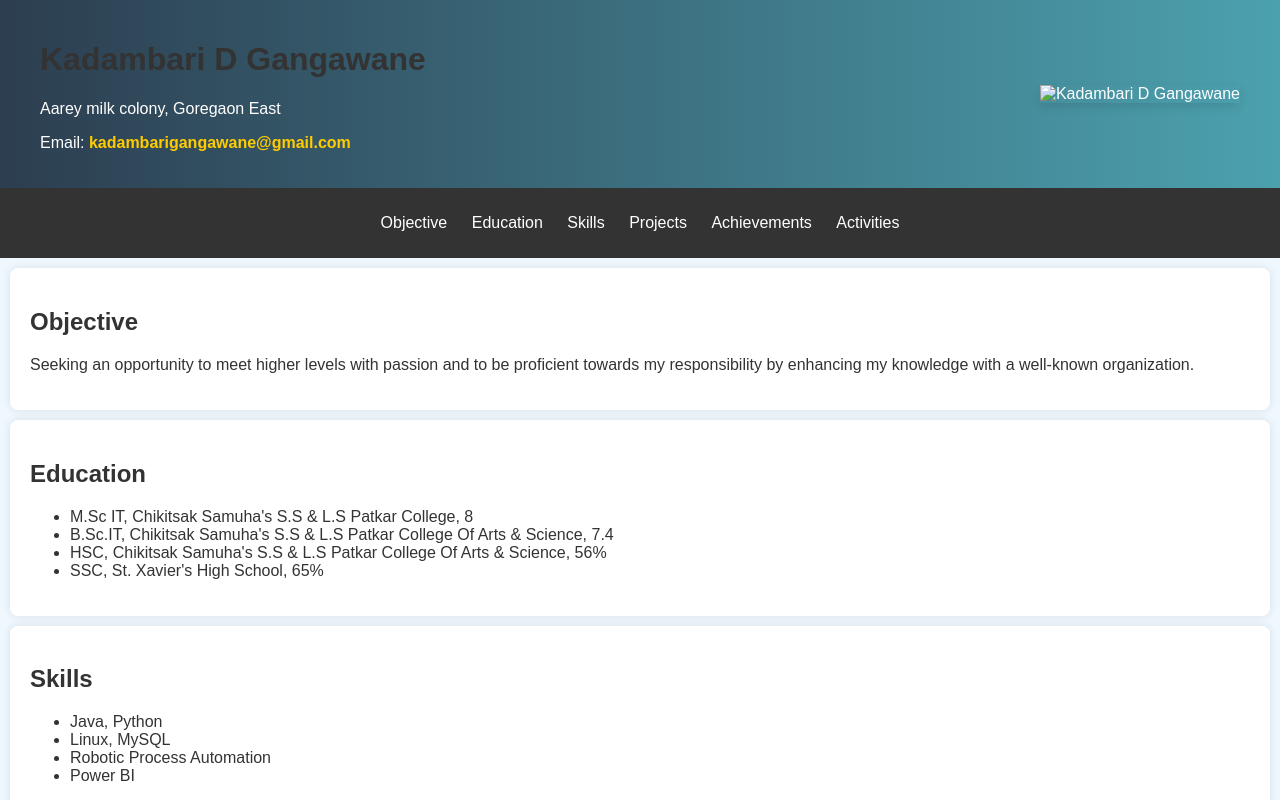
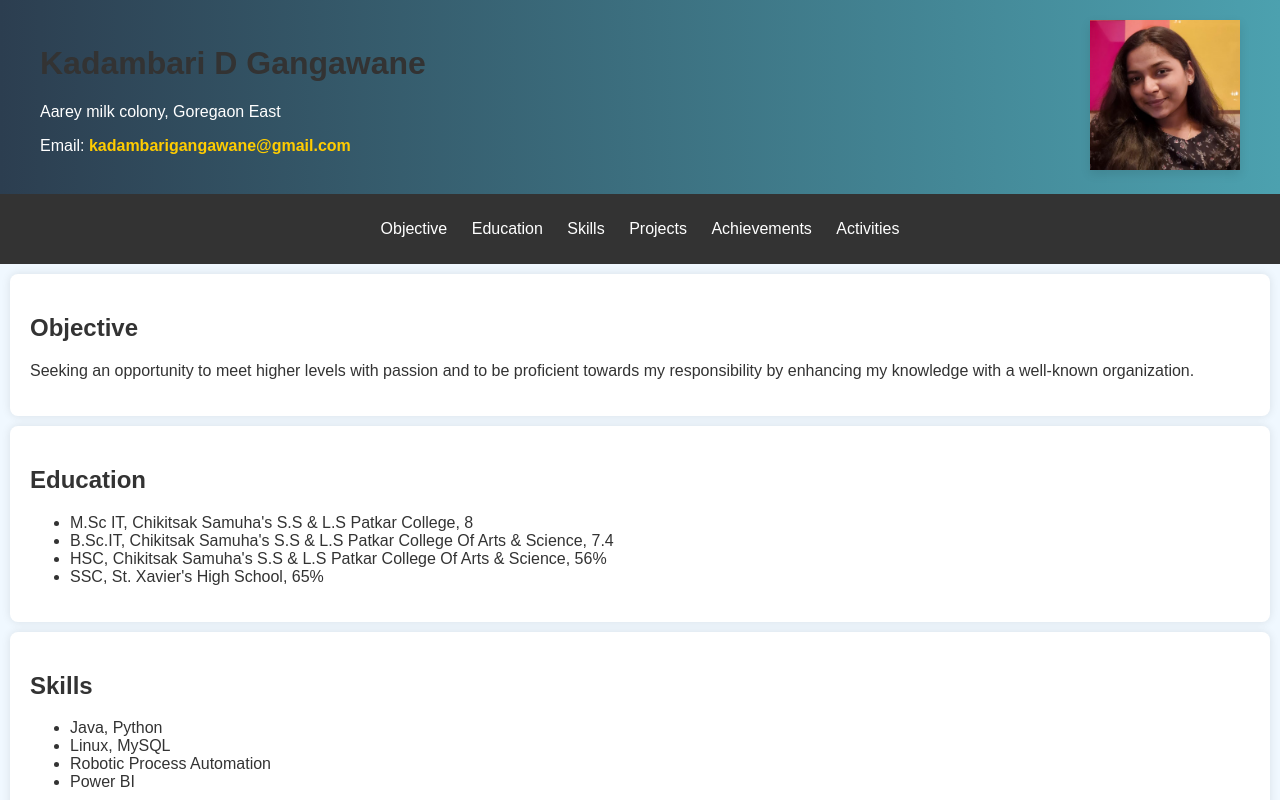
Before and after one commit to kadambari471/Portfolio, a plain HTML site: page index.html in a window 1280 px wide. Shown: the top 800 px of the page. Drawn offline with Linux system fonts and the light colour scheme; a script that the page names is missing.

Commit message:
index.html

```diff
--- a/index.html
+++ b/index.html
@@ -16,7 +16,7 @@
                 <p>Email: <a href="mailto:kadambarigangawane@gmail.com">kadambarigangawane@gmail.com</a></p>
             </div>
             <div class="header-image">
-                <img src="images/kadu.png" alt="Kadambari D Gangawane">
+                <img src="kadu.png" alt="Kadambari D Gangawane">
             </div>
         </div>
     </header>
```
